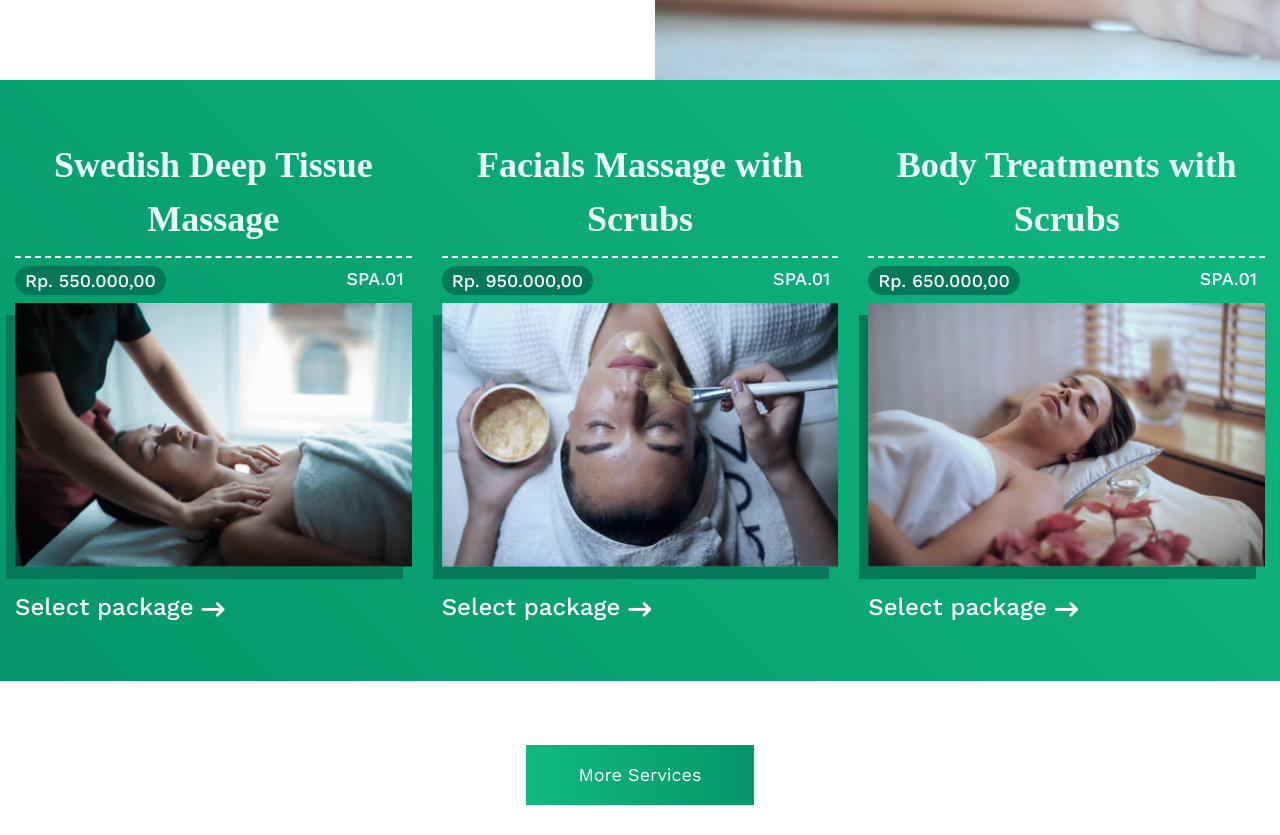
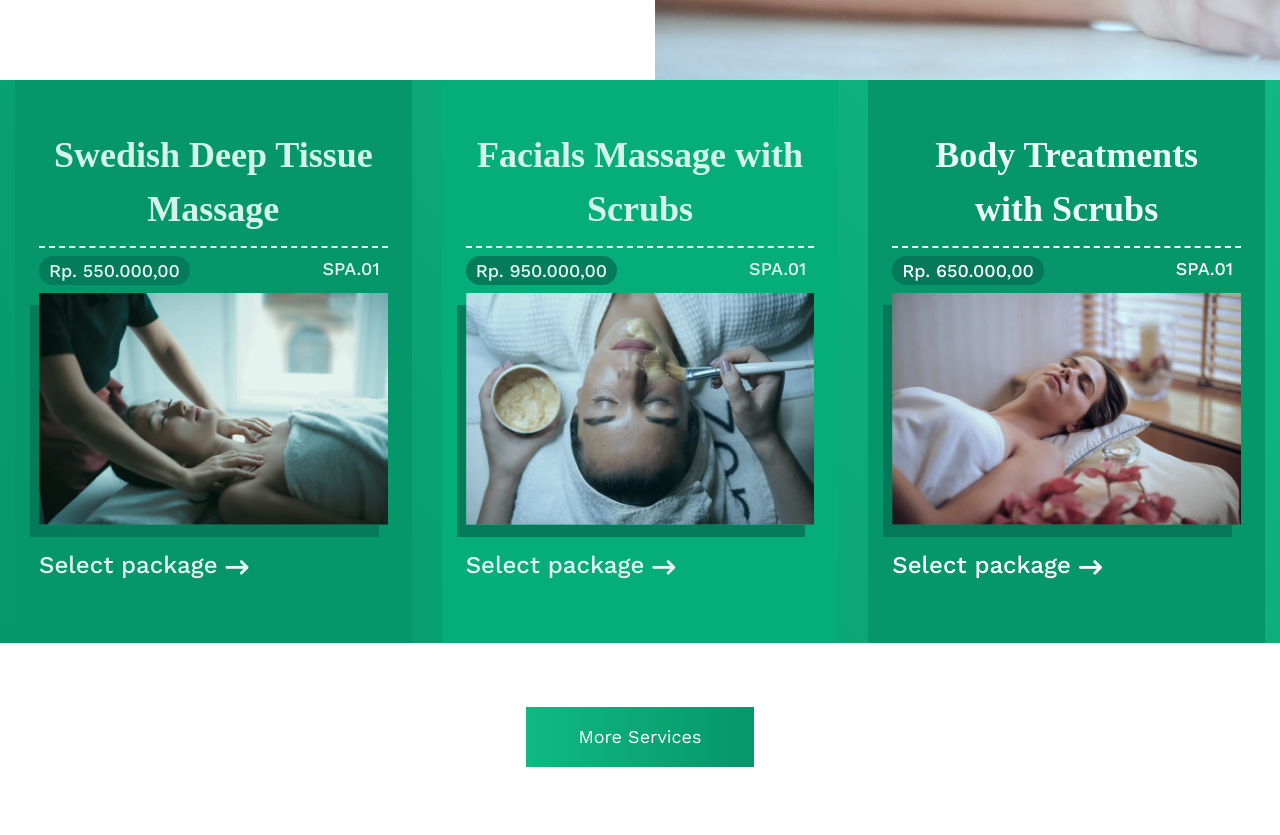
Before and after one commit to hamzakhan696/the-day-beauty-green-, a plain HTML site: page index.html in a window 1280 px wide. Shown: the part 717-1552 px from the top of the page. Drawn offline with nearby package versions, Linux system fonts and the light colour scheme.

```diff
--- a/index.html
+++ b/index.html
@@ -55,10 +55,10 @@
     <!-- section-1 -->
     <div class="section-1">
         <div class="container-fluid">
-            <div class="row py-5 ">
+            <div class="row ">
                 <div class="col-xl-4 ">
-                    <div class="tissue-massage-content">
-                        <h1 class="text-center">Swedish Deep Tissue Massage</h1>
+                    <div class="tissue-massage-content px-4">
+                        <h1 class="text-center pt-5">Swedish Deep Tissue Massage</h1>
                         <div class="price-spa mt-2 d-flex justify-content-between">
                             <h6 class="Rp">Rp. 550.000,00</h6>
                             <h6 class="spa ">SPA.01</h6>
@@ -76,8 +76,8 @@
                     </div>
                 </div>
                 <div class="col-xl-4">
-                    <div class="facial-maddage-content">
-                        <h1 class="text-center" >Facials Massage with Scrubs</h1>
+                    <div class="facial-maddage-content px-4">
+                        <h1 class="text-center pt-5" >Facials Massage with Scrubs</h1>
                         <div class="price-spa mt-2 d-flex justify-content-between">
                             <h6 class="Rp">Rp. 950.000,00</h6>
                             <h6 class="spa">SPA.01</h6>
@@ -94,8 +94,8 @@
                     </div>
                 </div>
                 <div class="col-xl-4 ">
-                    <div class="body-treatment-content">
-                        <h1 class="text-center">Body Treatments with Scrubs</h1>
+                    <div class="body-treatment-content px-4">
+                        <h1 class="text-center pt-5">Body Treatments with Scrubs</h1>
                         <div class="price-spa mt-2 d-flex justify-content-between">
                             <h6 class="Rp">Rp. 650.000,00</h6>
                             <h6 class="spa">SPA.01</h6>
--- a/style.css
+++ b/style.css
@@ -163,6 +163,18 @@ body{
 .section-1 {
     background: linear-gradient(45deg, rgba(5, 150, 105, 1) 0%,  rgba(16, 185, 129, 1) 100%);
 }
+.section-1 .tissue-massage-content{
+    background-color:rgba(5, 150, 105, 1) ;
+    opacity: 0.9;
+}
+
+.section-1 .facial-maddage-content {
+    background-color: rgba(5, 150, 105, 1);
+    opacity: 0.7;
+}
+.section-1 .body-treatment-content{
+    background-color:rgba(5, 150, 105, 1);
+}
 
 .section-1 .tissue-massage-content h1,
 .section-1 .facial-maddage-content h1,
@@ -182,6 +194,17 @@ body{
         display: flex;
         justify-content: center;
     }
+}
+.section-1 .tissue-massage-content{
+    background-color:rgba(5, 150, 105, 1) ;
+}
+
+.section-1 .facial-maddage-content {
+    background-color: rgb(5, 175, 121);
+    opacity: 0.9;
+}
+.section-1 .body-treatment-content{
+    background-color:rgba(5, 150, 105, 1);
 }
 
 .price-spa h6{
@@ -221,12 +244,20 @@ line-height: 140%
     font-family: Work Sans;
     font-size: 24px;
     line-height: 140%;
+    padding-bottom: 15%;
 }
 .select-pakage .fa{
 color: #fff;
 font-size: 23px;
 margin-top: 7px;
 margin-right: 5px;
+
+}
+@media screen and (max-width: 1250px) {
+    .select-pakage h5{
+        padding-bottom: 0%;
+
+    }
 }
 
 /* section-2 */
```
